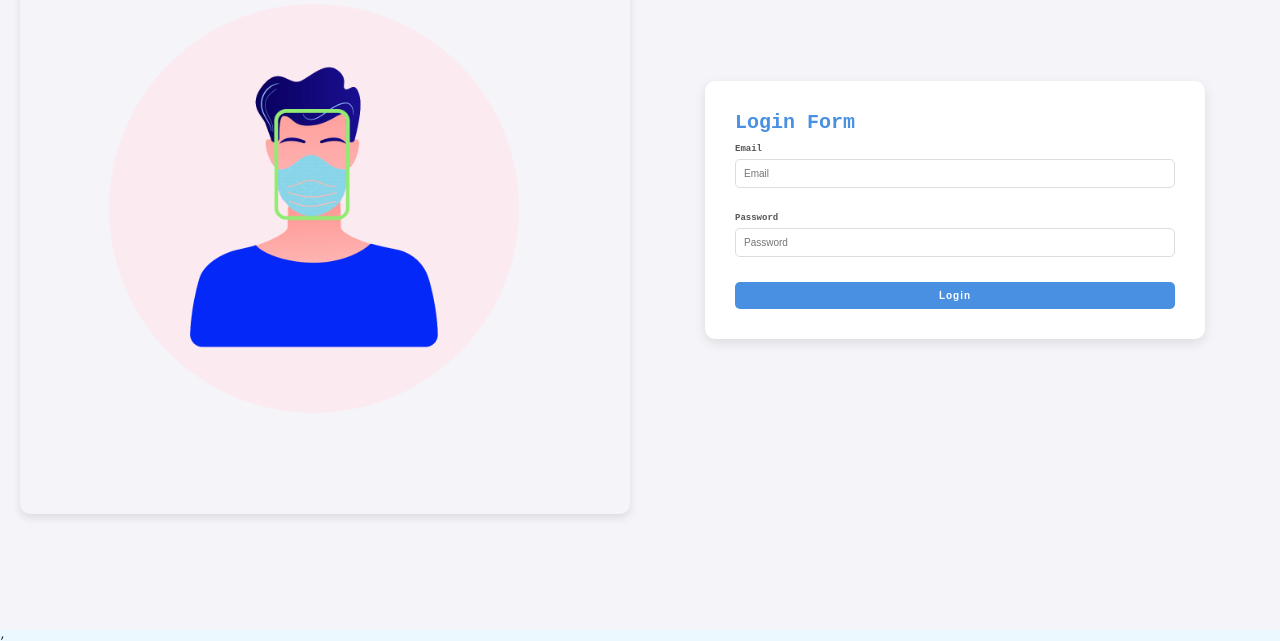
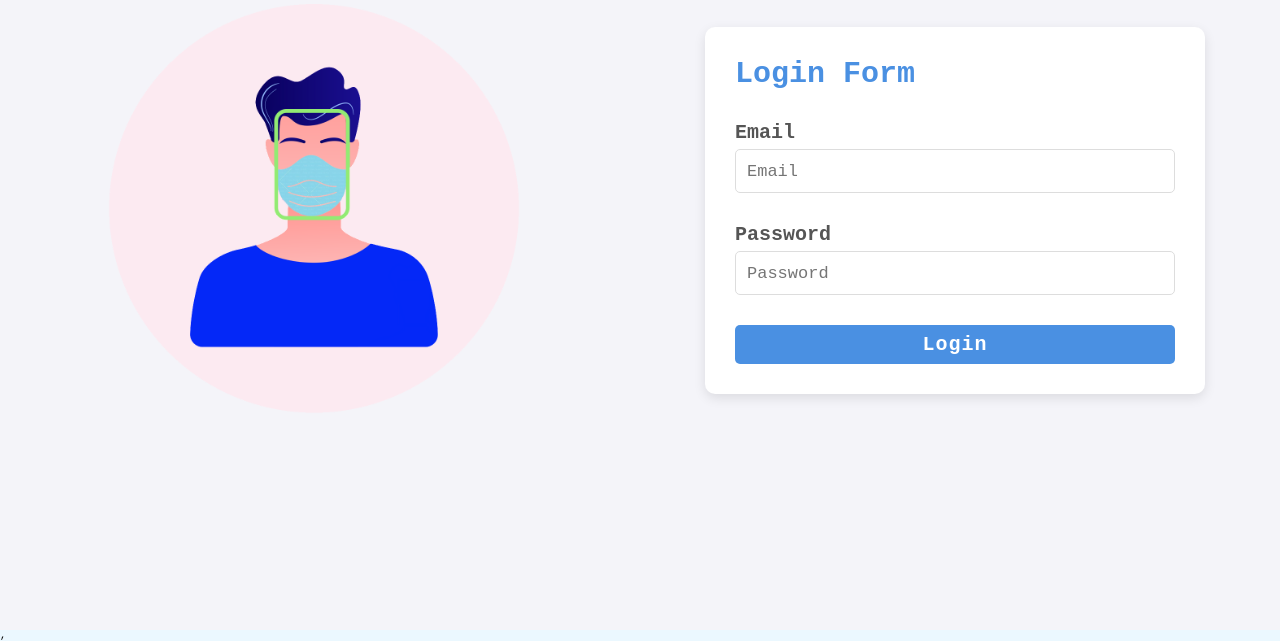
Before and after one commit to Samyam-Pradhan/Full-Project, a React (Vite) app in the folder client/: page /login in a window 1280 px wide. Shown: the part 210-851 px from the top of the page. Built offline with nearby package versions, Linux system fonts and the light colour scheme.

Commit message:
Update components

```diff
--- a/client/src/assets/Login.css
+++ b/client/src/assets/Login.css
@@ -8,8 +8,8 @@
 }
 
 .login-page h1 {
-  margin-bottom: 1rem;
-  font-size: 2rem;
+  margin-bottom: 3rem;
+  font-size: 3rem;
   color: #4a90e2;
 }
 
@@ -32,7 +32,7 @@
   max-width: 100%;
   height: auto;
   border-radius: 10px;
-  box-shadow: 0 4px 8px rgba(0, 0, 0, 0.1);
+
 }
 
 .login-page .right-section {
@@ -52,7 +52,7 @@
 
 .login-page .label {
   display: block;
-  font-size: 0.9rem;
+  font-size: 2rem;
   font-weight: bold;
   margin-bottom: 0.5rem;
   color: #555;
@@ -64,12 +64,15 @@
 
 .login-page .input {
   width: 100%;
-  padding: 0.8rem;
-  font-size: 1rem;
+  padding: 1.1rem;
+  font-size: 1.7rem;
   border: 1px solid #ddd;
   border-radius: 5px;
   outline: none;
   transition: border 0.3s;
+}
+ ::placeholder{
+  font-family:'Courier New', Courier, monospace; ;
 }
 
 .login-page .input:focus {
@@ -82,12 +85,13 @@
   padding: 0.8rem;
   background: #4a90e2;
   color: #fff;
-  font-size: 1rem;
+  font-size: 2rem;
   font-weight: bold;
   border: none;
   border-radius: 5px;
   cursor: pointer;
   transition: background 0.3s;
+  font-family: 'Courier New', Courier, monospace;
 }
 
 .login-page .submit-button:hover {
--- a/client/src/assets/Register.css
+++ b/client/src/assets/Register.css
@@ -1,45 +1,51 @@
-/* Register.css */
-
 .section-registration {
-  margin: 20px;
+  display: flex;
+  justify-content: center;
+  align-items: center;
+  min-height: 100vh;
+  margin: 0;
 }
 
 .register-form {
   background-color: #f9f9f9;
-  padding: 20px;
+  padding: 30px;
   border-radius: 5px;
   box-shadow: 0 2px 4px rgba(0, 0, 0, 0.1);
+  max-width: 400px;
+  width: 100%;
 }
 
 .main-heading {
   color: #333;
-  font-size: 24px;
-  margin-bottom: 20px;
+  font-size: 28px;
+  margin-bottom: 42px;
 }
 
 label {
   display: block;
   margin-bottom: 5px;
-  font-size: 1rem;
+  font-size: 2rem;
 }
 
 input {
   width: 100%;
-  padding: 8px;
-  margin-bottom: 10px;
+  padding: 10px;
+  margin-bottom: 15px;
   border: 1px solid #ccc;
   border-radius: 4px;
-  font-size: 1rem;
+  font-size: 1.7rem;
 }
 
 button {
   background-color: #007bff;
   color: white;
-  padding: 10px 20px;
+  padding: 12px 24px;
   border: none;
   border-radius: 4px;
   cursor: pointer;
-  font-size: 1rem;
+  font-size: 1.4rem;
+  transition: background-color 0.3s;
+  font-family: 'Courier New', Courier, monospace;
 }
 
 button:hover {
```
